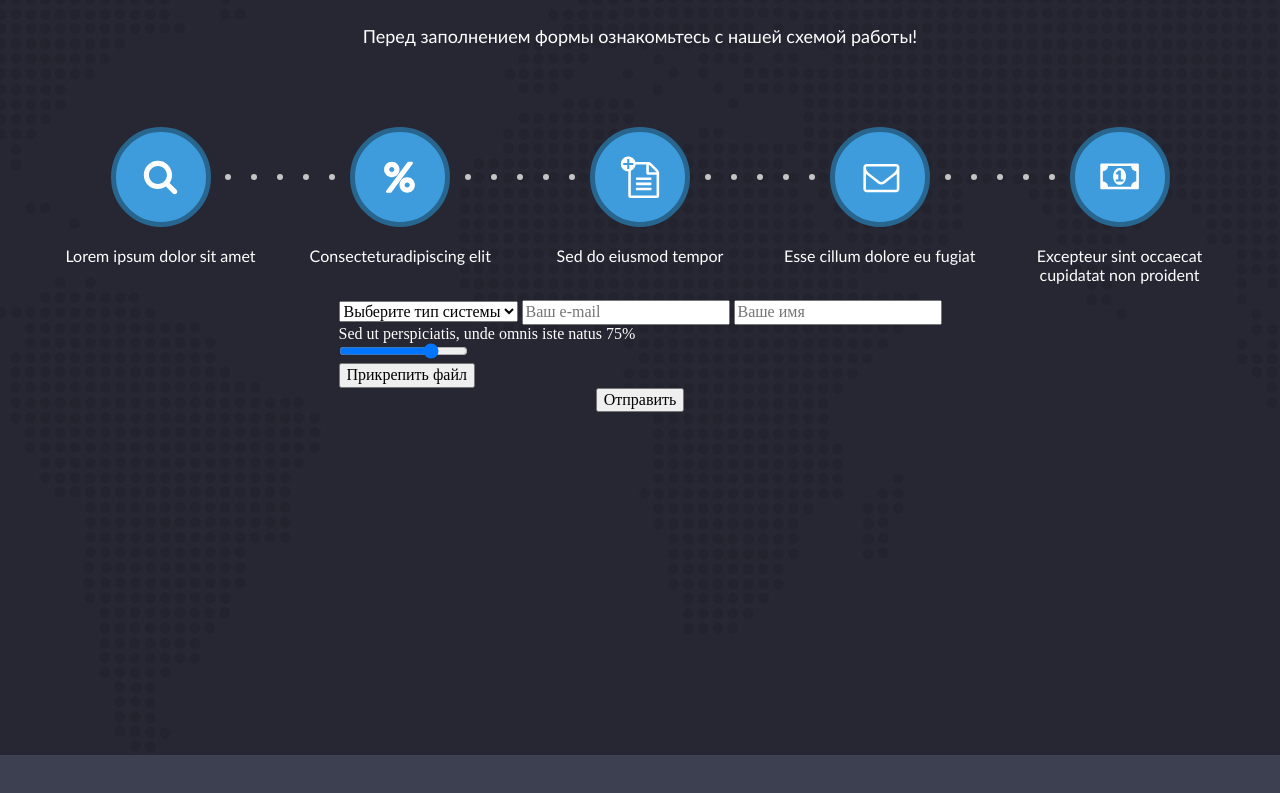
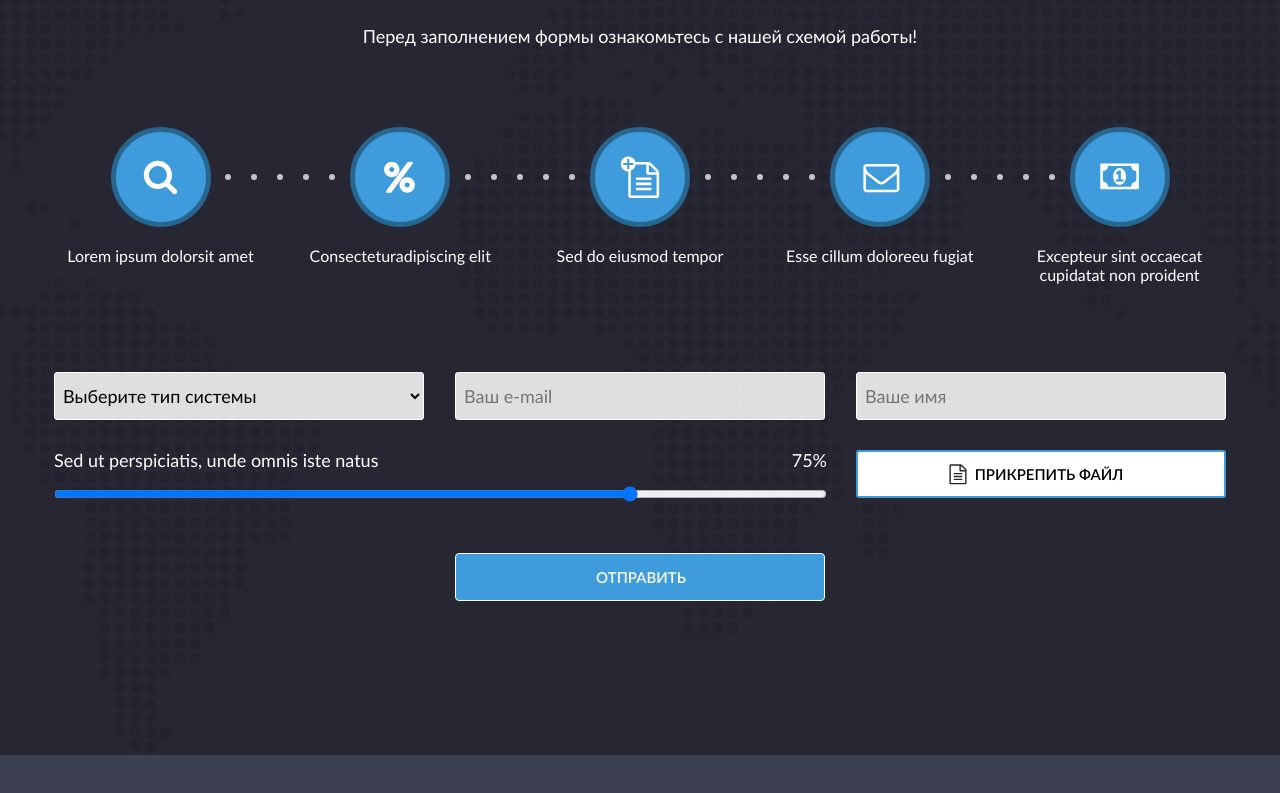
Before and after one commit to bazraider/Layout-busines-site, a website: page src/index.html in a window 1280 px wide. Shown: the part 1015-1808 px from the top of the page. Drawn offline with nearby package versions, Linux system fonts and the light colour scheme.

Commit message:
order section done

```diff
--- a/src/index.html
+++ b/src/index.html
@@ -55,7 +55,7 @@
         <div class="order__scheme">
           <div class="order__scheme-item">
             <img class="order__scheme-img" src="/src/img/search.svg" alt="search">
-            <p class="order__scheme-text">Lorem ipsum dolor sit amet</p>
+            <p class="order__scheme-text">Lorem ipsum dolorsit amet</p>
           </div>
           <span class="order__point">
             <span class="order__point-pseudo"></span>
@@ -76,7 +76,7 @@
           </span>
           <div class="order__scheme-item">
             <img class="order__scheme-img" src="/src/img/mail.svg" alt="mail">
-            <p>Esse cillum dolore eu fugiat</p>
+            <p>Esse cillum doloreeu fugiat</p>
           </div>
           <span class="order__point">
             <span class="order__point-pseudo"></span>
@@ -87,36 +87,39 @@
           </div>
         </div>
         <div class="order__input-form">
-          <select name="Выберите тип системы" id="">
-            <option disabled selected value="">Выберите тип системы</option>
-            <option value="1">Sed ut perspiciatis</option>
-            <option value="2">Nemo enim ipsam</option>
-            <option value="3">Et harum quidem</option>
-            <option value="4">Temporibus autem</option>
-            <option value="5">Itaque earum rerum</option>
-            <option value="6">Nemo enim ipsam</option>
-            <option value="7">Nemo enim ipsam</option>
-            <option value="8">Nemo enim ipsam</option>
-            <option value="9">Nemo enim ipsam</option>
-            <option value="10">Nemo enim ipsam</option>
-            <option value="11">Nemo enim ipsam</option>
-            <option value="12">Nemo enim ipsam</option>
-            <option value="13">Nemo enim ipsam</option>
-            <option value="14">Nemo enim ipsam</option>
+          <select id="order__select-list" name="Выберите тип системы">
+            <option class="order__select-item" disabled selected value="">Выберите тип системы</option>
+            <option class="order__select-item" value="1">Sed ut perspiciatis</option>
+            <option class="order__select-item" value="2">Nemo enim ipsam</option>
+            <option class="order__select-item" value="3">Et harum quidem</option>
+            <option class="order__select-item" value="4">Temporibus autem</option>
+            <option class="order__select-item" value="5">Itaque earum rerum</option>
+            <option class="order__select-item" value="6">Nemo enim ipsam</option>
+            <option class="order__select-item" value="7">Nemo enim ipsam</option>
+            <option class="order__select-item" value="8">Nemo enim ipsam</option>
+            <option class="order__select-item" value="9">Nemo enim ipsam</option>
+            <option class="order__select-item" value="10">Nemo enim ipsam</option>
+            <option class="order__select-item" value="11">Nemo enim ipsam</option>
+            <option class="order__select-item" value="12">Nemo enim ipsam</option>
+            <option class="order__select-item" value="13">Nemo enim ipsam</option>
+            <option class="order__select-item" value="14">Nemo enim ipsam</option>
           </select>
-          <input type="email" placeholder="Ваш e-mail">
-          <input type="name" placeholder="Ваше имя">
-          <div class="setter">
-            <div class="text_container">
-              <span>Sed ut perspiciatis, unde omnis iste natus</span>
-              <span id="rangeValue">75%</span>
+          <input class="order__input" type="email" placeholder="Ваш e-mail">
+          <input class="order__input" type="name" placeholder="Ваше имя">
+          <div class="order__range-line range-line">
+            <div class="range-line__text-container">
+              <span class="range-line__text">Sed ut perspiciatis, unde omnis iste natus</span>
+              <span id="range-line__value">75%</span>
             </div>
-            <input type="range" min="0" max="100" step="1" value="75"
-              onchange="document.getElementById('rangeValue').innerHTML = `${this.value}%`;">
+            <input class="range-line__input" type="range" min="0" max="100" step="1" value="75"
+              onchange="document.getElementById('range-line__value').innerHTML = `${this.value}%`;">
           </div>
-          <button>Прикрепить файл</button>
+          <button class="order__input order__btn_add">
+            <img class="btn_add-img" src="/src/img/list.svg" alt="mail">
+            Прикрепить файл
+          </button>
+          <button class="order__input order__btn_send">Отправить</button>
         </div>
-        <button>Отправить</button>
       </div>
     </section>
   </main>
--- a/src/styles/styles.scss
+++ b/src/styles/styles.scss
@@ -210,6 +210,7 @@ main {
         justify-content: space-between;
         flex-wrap: wrap;
         text-align: center;
+        margin-bottom: 72px;
 
         .order__scheme-item {
           width: 209px;
@@ -269,6 +270,87 @@ main {
           }
         }
       }
+
+      .order__input-form {
+        display: flex;
+        flex-wrap: wrap;
+        justify-content: space-between;
+
+        #order__select-list,
+        .order__input {
+          width: 370px;
+          height: 48px;
+          border: 1px solid #FFFFFF;
+          background: rgba(255, 255, 255, 0.85);
+          border-radius: 3px;
+          font-family: 'Lato';
+          font-weight: 400;
+          font-size: 18px;
+          margin-bottom: 30px;
+        }
+
+        #order__select-list {
+          padding-left: 4px;
+        }
+
+        .order__input {
+          padding-left: 8px;
+          -webkit-box-sizing: border-box;
+          -moz-box-sizing: border-box;
+          box-sizing: border-box;
+        }
+
+        .range-line {
+          .range-line__text-container {
+            display: flex;
+            justify-content: space-between;
+
+            .range-line__text,
+            #range-line__value {
+              font-family: 'Lato';
+              font-weight: 400;
+              font-size: 18px;
+              margin-bottom: 15px;
+            }
+          }
+
+          .range-line__input {
+            width: 773px;
+          }
+        }
+
+        .order__btn_add,
+        .order__btn_send {
+          display: flex;
+          justify-content: center;
+          align-items: center;
+          text-transform: uppercase;
+          font-family: 'Lato';
+          font-weight: 600;
+          font-size: 15px;
+          line-height: 18px;
+
+          .btn_add-img {
+            margin-right: 8px;
+          }
+        }
+
+        .order__btn_add {
+          padding: 0;
+          padding-right: 10px;
+          background: #FFF;
+          border: 2px solid #3E9CDC;
+          margin-bottom: 55px;
+        }
+
+        .order__btn_send {
+          margin: 0 auto;
+          background: #3E9CDC;
+          border: 1px solid #FFFFFF;
+          border-radius: 4px;
+          color: #FFF;
+        }
+      }
     }
   }
 }
```
Also changed, not shown: src/img/list.svg (added), src/styles/styles.css, 1 other file.
